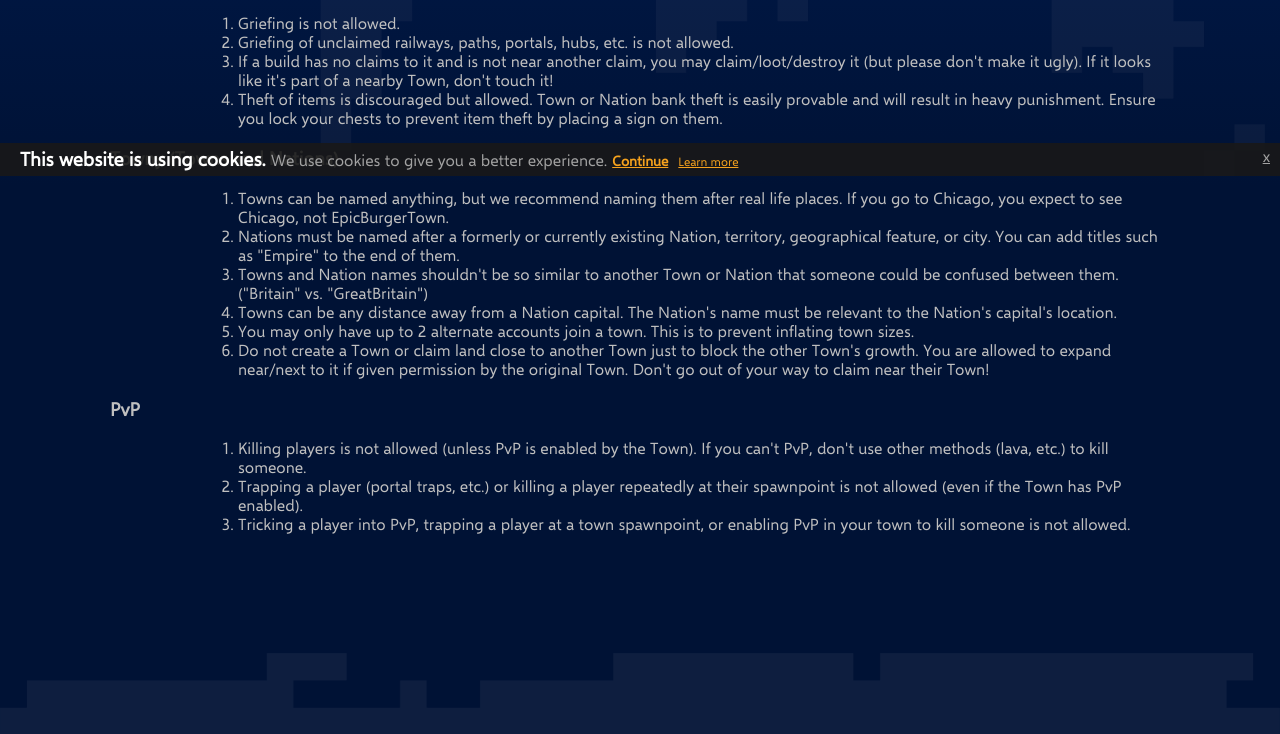
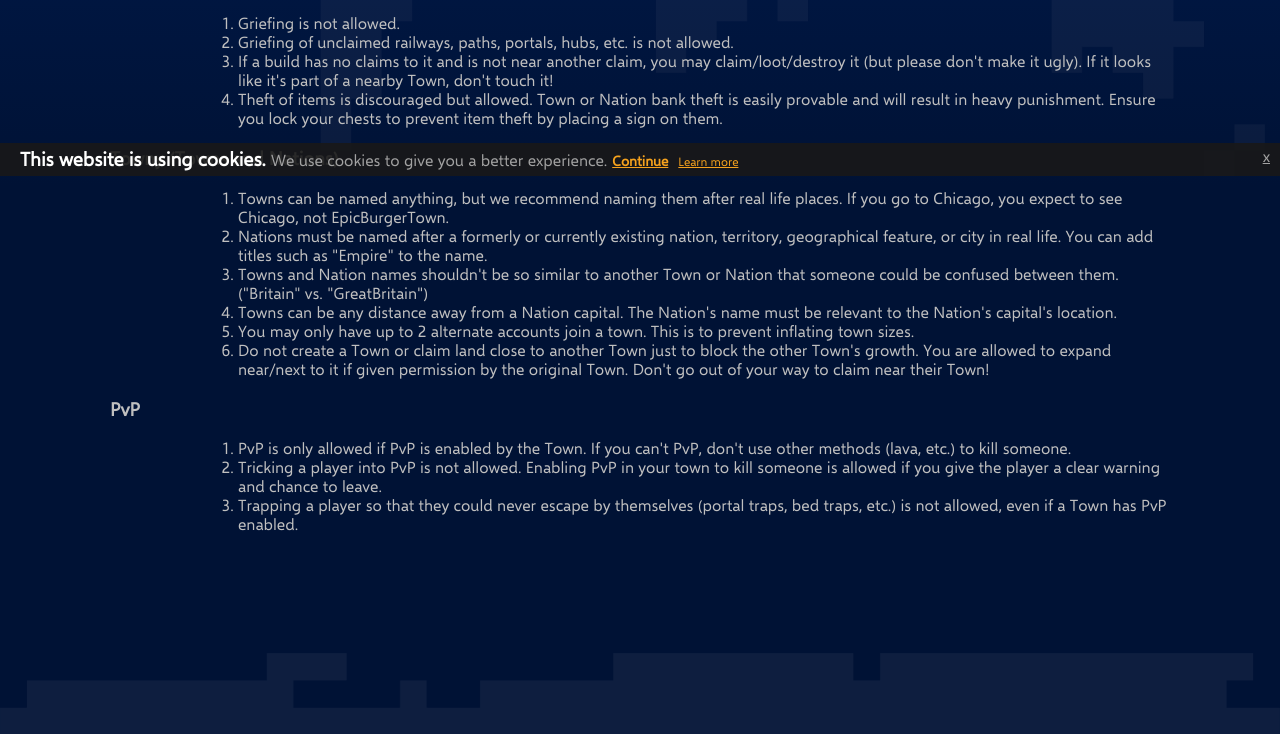
Before and after one commit to Tominous/mcatlas.net, a PHP site: page /rules in a window 1280 px wide. Shown: the part 624-1358 px from the top of the page. Run offline with PHP 8.4, Linux system fonts and the light colour scheme.

Commit message:
clearer rules

```diff
--- a/rules.php
+++ b/rules.php
@@ -39,7 +39,7 @@
 				<h3>Towny (Towns and Nations)</h3>
 				<ol id="rule-list">
 					<li class="rule-list-entry">Towns can be named anything, but we recommend naming them after real life places. If you go to Chicago, you expect to see Chicago, not EpicBurgerTown.</li>
-					<li class="rule-list-entry">Nations must be named after a formerly or currently existing Nation, territory, geographical feature, or city. You can add titles such as "Empire" to the end of them.</li>
+					<li class="rule-list-entry">Nations must be named after a formerly or currently existing nation, territory, geographical feature, or city in real life. You can add titles such as "Empire" to the name.</li>
 					<li class="rule-list-entry">Towns and Nation names shouldn't be so similar to another Town or Nation that someone could be confused between them. ("Britain" vs. "GreatBritain")</li>
 					<li class="rule-list-entry">Towns can be any distance away from a Nation capital. The Nation's name must be relevant to the Nation's capital's location.</li>
 					<li class="rule-list-entry">You may only have up to 2 alternate accounts join a town. This is to prevent inflating town sizes.</li>
@@ -47,9 +47,9 @@
 				</ol>
 				<h3>PvP</h3>
 				<ol id="rule-list">
-					<li class="rule-list-entry">Killing players is not allowed (unless PvP is enabled by the Town). If you can't PvP, don't use other methods (lava, etc.) to kill someone.</li>
-					<li class="rule-list-entry">Trapping a player (portal traps, etc.) or killing a player repeatedly at their spawnpoint is not allowed (even if the Town has PvP enabled).</li>
-					<li class="rule-list-entry">Tricking a player into PvP, trapping a player at a town spawnpoint, or enabling PvP in your town to kill someone is not allowed.</li>
+					<li class="rule-list-entry">PvP is only allowed if PvP is enabled by the Town. If you can't PvP, don't use other methods (lava, etc.) to kill someone.</li>
+					<li class="rule-list-entry">Tricking a player into PvP is not allowed. Enabling PvP in your town to kill someone is allowed if you give the player a clear warning and chance to leave.</li>
+					<li class="rule-list-entry">Trapping a player so that they could never escape by themselves (portal traps, bed traps, etc.) is not allowed, even if a Town has PvP enabled.</li>
 				</ol>
 			</div>
 		</div>
```
